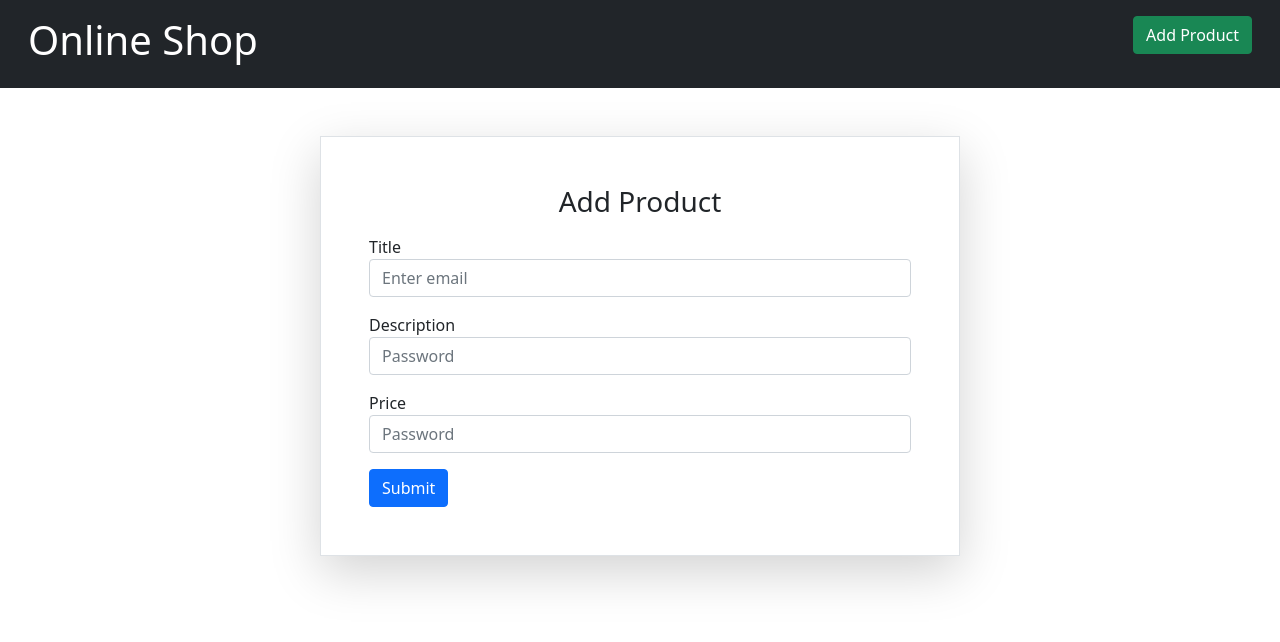
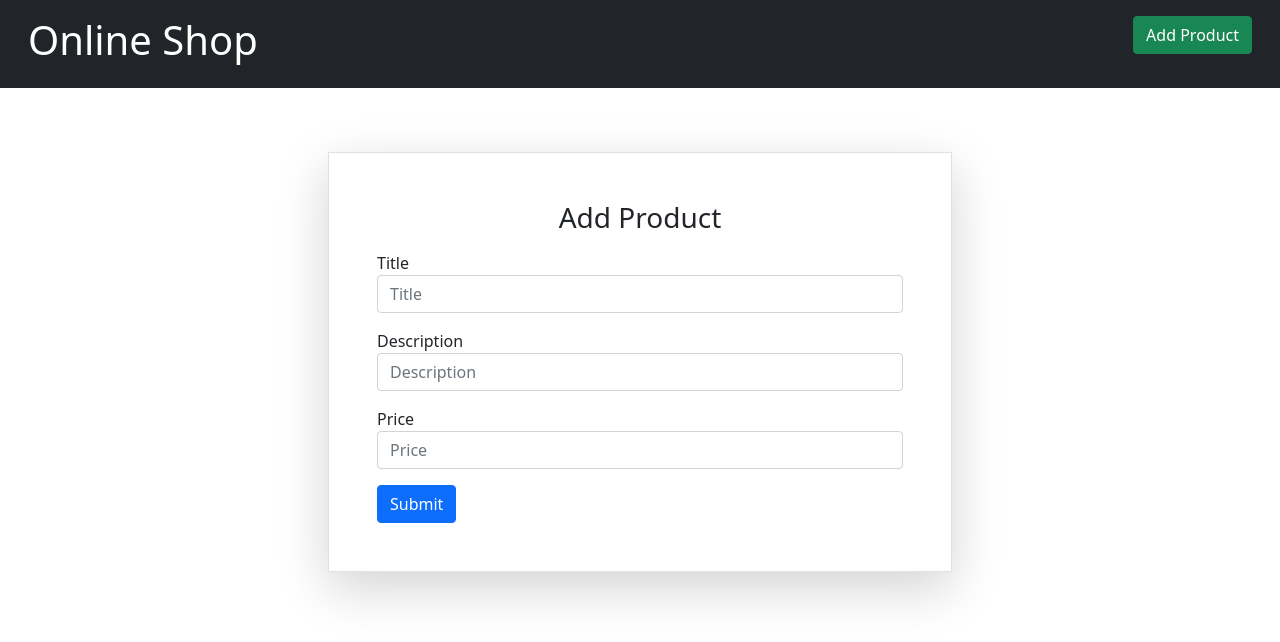
Before and after one commit to akshayDatacode/online-shop, a React (Create React App) app: page /add in a window 1280 px wide. Shown: the top 642 px of the page. Built offline with nearby package versions, Linux system fonts and the light colour scheme.

Commit message:
make add card component responsible and update data on input onchange

```diff
--- a/src/components/AddProduct/AddProduct.jsx
+++ b/src/components/AddProduct/AddProduct.jsx
@@ -6,29 +6,33 @@ const AddProduct = () => {
   const [description, setDescription] = useState()
   const [title, setTitle] = useState()
 
-  const handleSubmit = (data) => {
-    console.log("data", data)
+  const handleSubmit = (e) => {
+    e.preventDefault()
+    // console.log("data", data)
+    console.log("title", title)
+    console.log("description", description)
+    console.log("price", price)
   }
 
   return (
     <>
-      <div className="row m-0 d-flex justify-content-center">
-        <div className="col-6 border my-5 p-5 shadow-lg rounded-lg ">
+      <div className="row p-3 m-0 d-flex justify-content-center">
+        <div className="col-xs-12 col-sm-6 border my-5 p-5 shadow-lg rounded-lg ">
           <h3 className="text-center">Add Product</h3>
           <form>
             <div className="form-group my-3">
-              <label for="exampleInputEmail1">Title</label>
-              <input type="email" className="form-control" id="exampleInputEmail1" aria-describedby="emailHelp" placeholder="Enter email" />
+              <label for="title">Title</label>
+              <input type="text" onChange={(e) => setTitle(e.target.value)} value={title} className="form-control" id="title" aria-describedby="title" placeholder="Title" />
             </div>
             <div className="form-group my-3">
-              <label for="exampleInputPassword1">Description</label>
-              <input type="text" className="form-control" id="exampleInputPassword1" placeholder="Password" />
+              <label for="description">Description</label>
+              <input type="text" onChange={(e) => setDescription(e.target.value)} value={description} className="form-control" id="description" placeholder="Description" />
             </div>
             <div className="form-group my-3">
-              <label for="exampleInputPassword1">Price</label>
-              <input onChange={(e) => setPrice(e.target.value)} type="number" className="form-control" id="exampleInputPassword1" placeholder="Password" />
+              <label for="price">Price</label>
+              <input onChange={(e) => setPrice(e.target.value)} value={price} type="number" className="form-control" id="price" placeholder="Price" />
             </div>
-            <button type="submit" onClick={() => handleSubmit()} className="btn btn-primary">Submit</button>
+            <button type="submit" onClick={(e) => handleSubmit(e)} className="btn btn-primary">Submit</button>
           </form>
         </div>
       </div>
```
